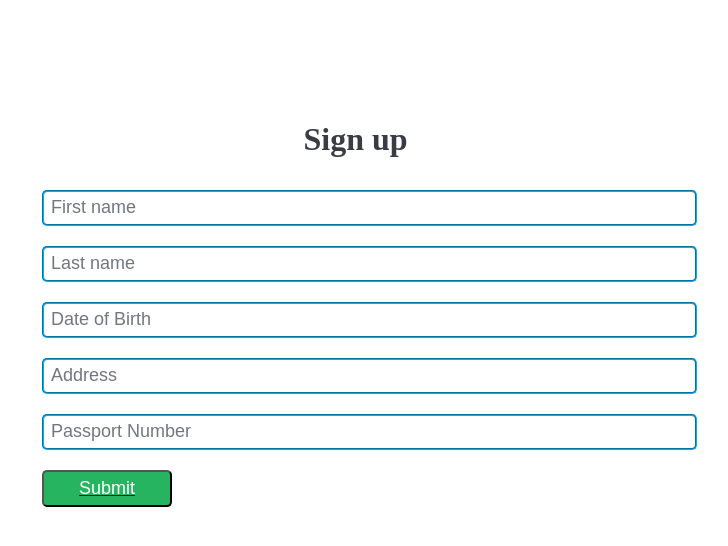
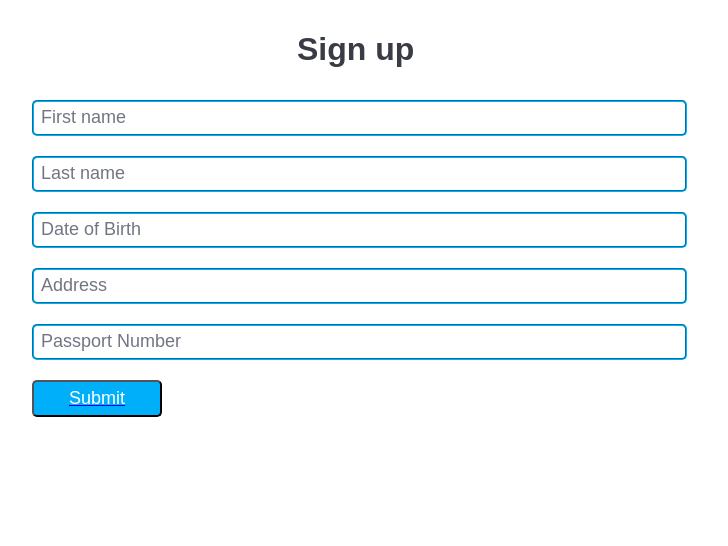
Before and after one commit to footok/simple-modern-upload-form-app, a React app: page / in a window 1280 px wide. Shown: the top 546 px of the page, without its empty margins (86-814 px from the left). Built offline with nearby package versions, Linux system fonts and the light colour scheme.

Commit message:
Add radio button to select citizen or foreigner

```diff
--- a/app/components/DocUploadForm.jsx
+++ b/app/components/DocUploadForm.jsx
@@ -6,11 +6,15 @@ class DocUploadForm extends React.Component {
   constructor(props) {
     super(props);
     this.state = {
-      fileList: ['lease', 'driver license', 'passport',
-        'foreign passport', 'utility bill', 'rent receipt'
-      ],
+      citizenFileList: ['lease', 'driver-license', 'passport'],
+      foreignerFileList: ['lease', 'driver-license', 'foreign-passport',
+                          'utility-bill', 'rent0receipt'],
+      citizen: true,
+      foreigner: false,
     };
     this.handleInputChange = this.handleInputChange.bind(this);
+    this.handleOptionChange = this.handleOptionChange.bind(this);
+    this.renderUpload = this.renderUpload.bind(this);
     this.uploadFile = this.uploadFile.bind(this);
   }
 
@@ -19,15 +23,54 @@ class DocUploadForm extends React.Component {
     document.querySelector(".upload-file").value = file
   }
 
+  handleOptionChange(event) {
+    var citizenPassport = document.querySelector(".yes-button").checked;
+    var foreignerPassport = document.querySelector(".no-button").checked;
+
+    this.setState({
+      citizen: citizenPassport,
+      foreigner: foreignerPassport,
+    });
+  }
+
   uploadFile(event) {
     event.preventDefault();
   }
 
   render() {
+    var params = this.props.match.params.value.split(',');
+    var firstName = params[0];
+    var lastName = params[1];
+    var dateOfBirth = params[2];
+    var address = params[3];
+    var passportNumber = params[4];
+    var citizen = this.state.citizen;
+
+    if(citizen) {
+      var upload = <FileUploadBox fileList={this.state.citizenFileList} />
+    } else {
+      var upload = <FileUploadBox fileList={this.state.foreignerFileList} />
+    }
+
     return (
       <div className="file-upload-form">
-        <form className="user-details" onSubmit={this.uploadFile}>
-          <FileUploadBox fileList={this.state.fileList} />
+        <div className="user-details">
+          <h1>Hi {firstName} {lastName}</h1>
+          <h2>Here are your details.</h2>
+          <ul>
+            <li>Date of birth   - {dateOfBirth}</li>
+            <li>Address         - {address}</li>
+            <li>Passport Number - {passportNumber}</li>
+          </ul>
+          <h2> Please upload required documents</h2>
+        </div>
+        <form className="user-details-form" onSubmit={this.uploadFile}>
+          <div className="radio-button">
+            <b>Are you citizen?</b>
+            <input checked={citizen} className="yes-button" type="radio" name="citizen" value="yes" onChange={this.handleOptionChange}/>Yes
+            <input className="no-button" type="radio" name="citizen" value="no" onChange={this.handleOptionChange}/>No
+          </div>
+          {upload}
           <div className="submit-form">
             <Link to="/complete">
               <input type="submit" value="Submit" />
--- a/public/css/styles.css
+++ b/public/css/styles.css
@@ -8,11 +8,27 @@ body {
 
 h1 {
   color: #3a3c45;
+  font-family: sans-serif;
+}
+
+h2 {
+  color: #3a3c45;
+  font-family: sans-serif;
+}
+
+li {
+  color: #3a3c45;
+  font-family: sans-serif;
+}
+
+b {
+  color: #3a3c45;
+  font-family: sans-serif;
 }
 
 input[type="text"] {
   display: block;
-  margin: 10px;
+  margin: 10px 0px 10px 0px;
   width: 80%;
   height: 30px;
   font-family: sans-serif;
@@ -24,24 +40,28 @@ input[type="text"] {
   border-radius: 5px;
 }
 
+input[type="text"]:focus {
+  outline: none;
+}
+
 input[type="submit"] {
   cursor: pointer;
   color: white;
   display: block;
-  margin: 10px;
+  margin-top: 10px;
   width: 130px;
   font-family: sans-serif;
   font-size: 18px;
   border-radius: 5px;
-  background-color: #27b460;
+  background-color: #00affa;
   padding: 6px 10px 6px 10px;
 }
 
 input[type="submit"]:hover {
-  background-color: #1d8631;
+  background-color: #0081b8;
 }
 
-input[type="file"] {
+.upload-button {
   width: 0.1px;
   height: 0.1px;
   opacity: 0;
@@ -67,10 +87,6 @@ input[type="file"] {
   color: #727683;
 }
 
-input[type="text"]:focus {
-  outline: none;
-}
-
 .sign-up-page {
   width: 80%;
 }
@@ -88,9 +104,17 @@ input[type="text"]:focus {
 .user-details {
   display: flex;
   width: 100%;
-  margin: 100px;
-  background-color: white;
-  height: 300px;
+  margin-left: 100px;
+  height: 100%;
+  flex-direction: column;
+  justify-content: space-around;
+}
+
+.user-details-form {
+  display: flex;
+  width: 100%;
+  margin-left: 100px;
+  height: 100%;
   flex-direction: column;
   justify-content: space-around;
 }
@@ -100,8 +124,8 @@ input[type="text"]:focus {
   font-size: 14px;
 }
 
-.upload-file {
-  width: 40%;
+#upload-file {
+  width: 30%;
   padding-left: 5px;
   height: 30px;
   font-weight: 700;
@@ -126,7 +150,7 @@ label {
 }
 
 label:hover {
-  background-color: #005d85;
+  background-color: #0081b8;
 }
 
 </style>
```
